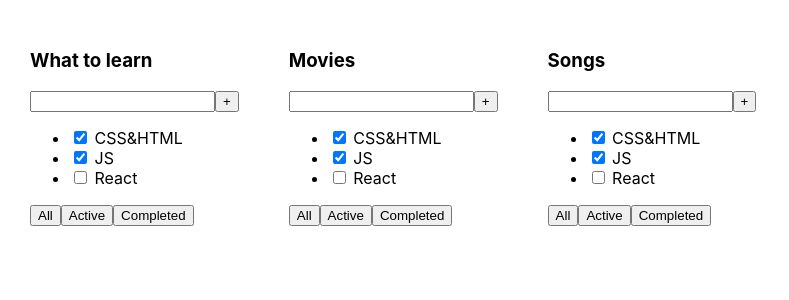
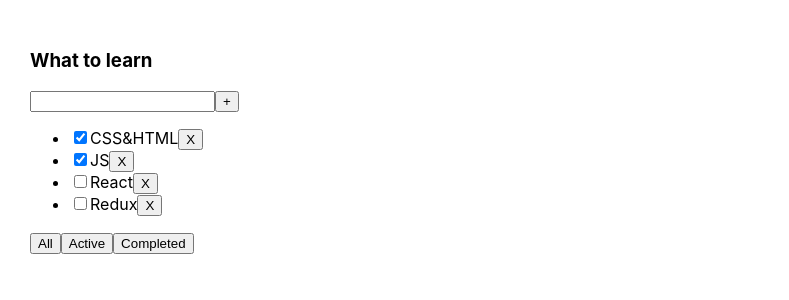
Before and after one commit to Anny2393/1-todolist, a React (Create React App) app: page / in a window 1280 px wide. Shown: the top 300 px of the page, without its empty margins (0-789 px from the left). Built offline with nearby package versions, Linux system fonts and the light colour scheme.

Commit message:
Todolist 02 no

```diff
--- a/src/App.tsx
+++ b/src/App.tsx
@@ -1,20 +1,32 @@
-import React from 'react';
+import React, {useState} from 'react';
 import './App.css';
 import {Todolist} from "./Todolist";
 
 function App() {
 
     let tasks1 = [
-        {id:1, title: "CSS", isDone: true },
-        {id:2, title: "CSS", isDone: true },
-        {id:3, title: "CSS", isDone: true },
+        {id: 1, title: "CSS&HTML", isDone: true},
+        {id: 2, title: "JS", isDone: true},
+        {id: 3, title: "React", isDone: false},
+        {id: 4, title: "Redux", isDone: false},
     ]
+
+    let arr = useState(tasks1);
+
+    let tasks = arr[0];
+    let setTasks = arr[1];
+
+    function deleteTask(id: number) {
+        let filteredTasks = tasks1.filter(task => task.id !== id)
+        setTasks(filteredTasks);
+    }
 
     return (
         <div className="App">
-            <Todolist title="What to learn"/>
-            <Todolist title="Movies"/>
-            <Todolist title="Songs"/>
+            <Todolist title="What to learn"
+                      tasks={tasks1}
+                      deleteTask={deleteTask}
+            />
         </div>
     );
 }
--- a/src/Todolist.tsx
+++ b/src/Todolist.tsx
@@ -1,7 +1,15 @@
 import React from "react";
+
+type TasksPropsType = {
+    id: number
+    title: string
+    isDone: boolean
+}
 
 type TodolistPropsType = {
     title: string
+    tasks: Array<TasksPropsType>
+    deleteTask: Function
 }
 
 export function Todolist(props: TodolistPropsType) {
@@ -13,9 +21,14 @@
                 <button>+</button>
             </div>
             <ul>
-                <li><input type="checkbox" checked={true}/> <span>CSS&HTML</span></li>
-                <li><input type="checkbox" checked={true}/> <span>JS</span></li>
-                <li><input type="checkbox" checked={false}/> <span>React</span></li>
+                {
+                    props.tasks.map((task) => {
+                        return <li><input type="checkbox" checked={task.isDone}/>
+                            <span>{task.title}</span>
+                            <button onClick={() => {props.deleteTask(task.id)}}>X</button>
+                        </li>
+                    })
+                }
             </ul>
             <div>
                 <button>All</button>
```
